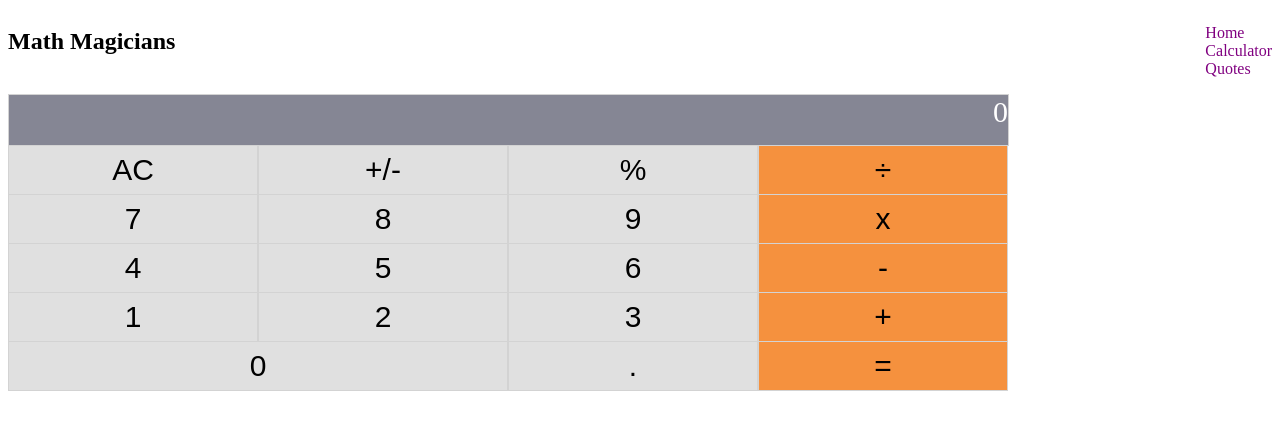
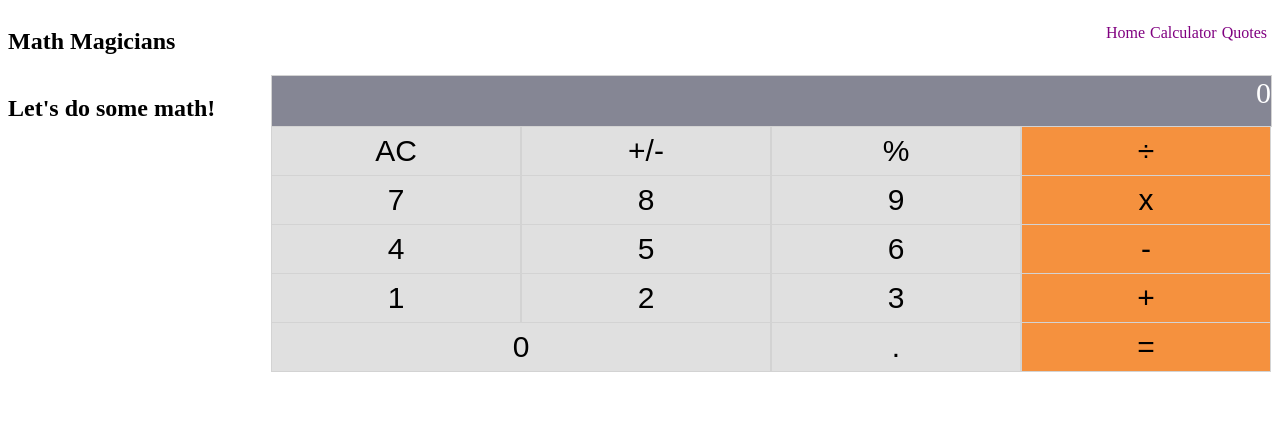
Before and after one commit to fdezcaminero/math-magicians, a React (Create React App) app: page /calculator in a window 1280 px wide. Shown: the top 430 px of the page. Built offline with nearby package versions, Linux system fonts and the light colour scheme.

Commit message:
Fix design

```diff
--- a/src/App.css
+++ b/src/App.css
@@ -51,6 +51,11 @@
 
 .navstyle {
   list-style-type: none;
+  display: flex;
+}
+
+.navstyle li {
+  padding-right: 5px;
 }
 
 a {
@@ -62,3 +67,8 @@ a {
   display: flex;
   justify-content: space-between;
 }
+
+.dispflex1 {
+  display: flex;
+  justify-content: space-between;
+}
--- a/src/components/Calculator.jsx
+++ b/src/components/Calculator.jsx
@@ -14,7 +14,9 @@ const Calculator = () => {
   };
 
   return (
-    <section>
+    <section className="dispflex1">
+      <h1>Let&apos;s do some math!</h1>
+      <div>
         <Inputfunction inputvalue={mathObject.next || mathObject.total || 0} />
         <div className="minus1margin">
           <button onClick={() => handleClick('AC')} className="clearSquare" type="button">AC</button>
@@ -45,6 +47,7 @@ const Calculator = () => {
           <button onClick={() => handleClick('.')} className="clearSquare" type="button">.</button>
           <button onClick={() => handleClick('=')} className="orangeSquare" type="button">=</button>
         </div>
+      </div>
     </section>
   );
 };
```
Lines whose indentation alone changed are shown as unchanged.
